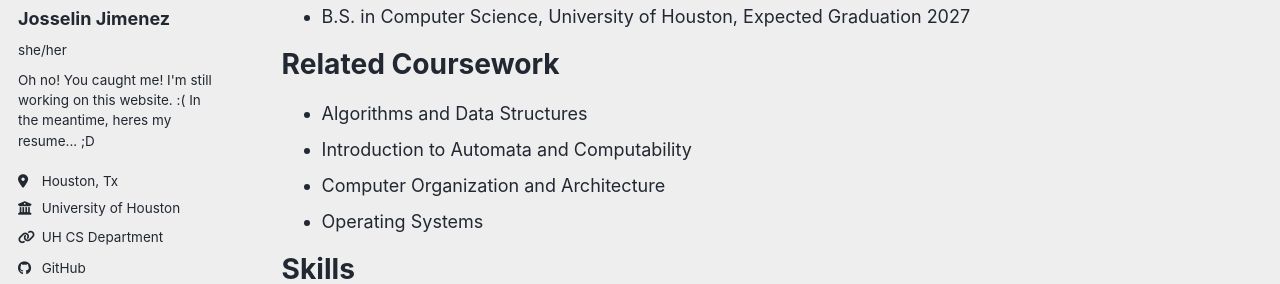
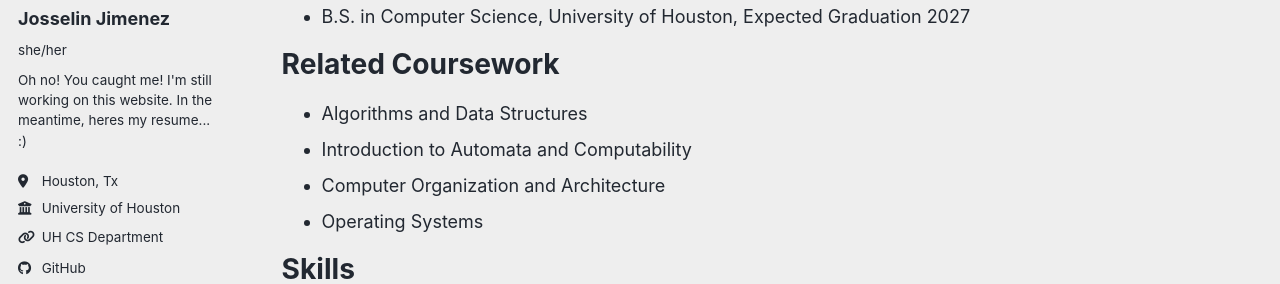
Before and after one commit to josselin-jimenez/josselin-jimenez.github.io, a Jekyll site: the page built from _pages/about.md, in a window 1280 px wide. Shown: the part 278-562 px from the top of the page. Built offline with Jekyll 4.4.1, drawn with Linux system fonts in a browser that asks for light colours; a script bundle is joined from its source files by our own code; library files that are not in the unit come from our copies.

Commit message:
Update bio text

```diff
--- a/_config.yml
+++ b/_config.yml
@@ -26,7 +26,7 @@ author:
   avatar           : "pic1.jpg"
   name             : "Josselin Jimenez"
   pronouns         : "she/her" # example: "she/her"
-  bio              : "Oh no! You caught me! I'm still working on this website. :(  In the meantime, heres my resume... ;D"
+  bio              : "Oh no! You caught me! I'm still working on this website. In the meantime, heres my resume... :)"
   location         : "Houston, Tx"
   employer         : "University of Houston"
   uri              : "https://www.uh.edu/nsm/computer-science/" # URL
```
